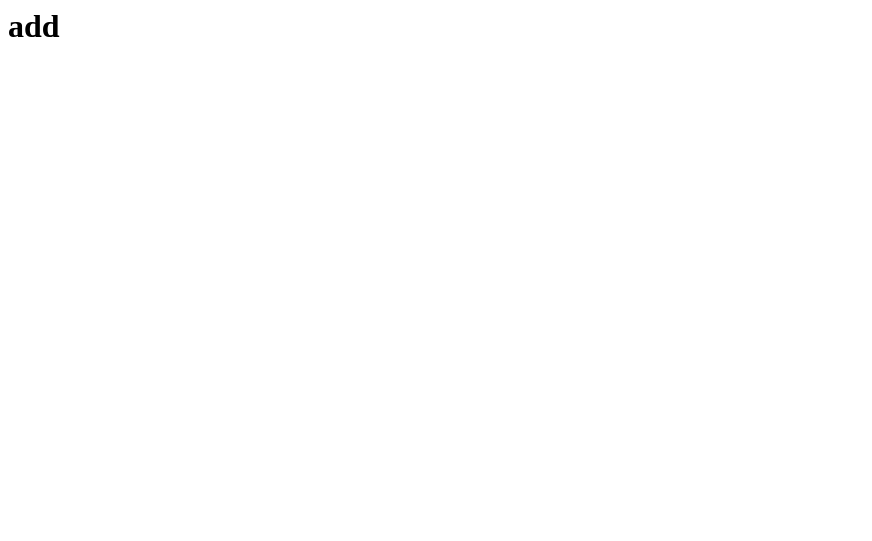
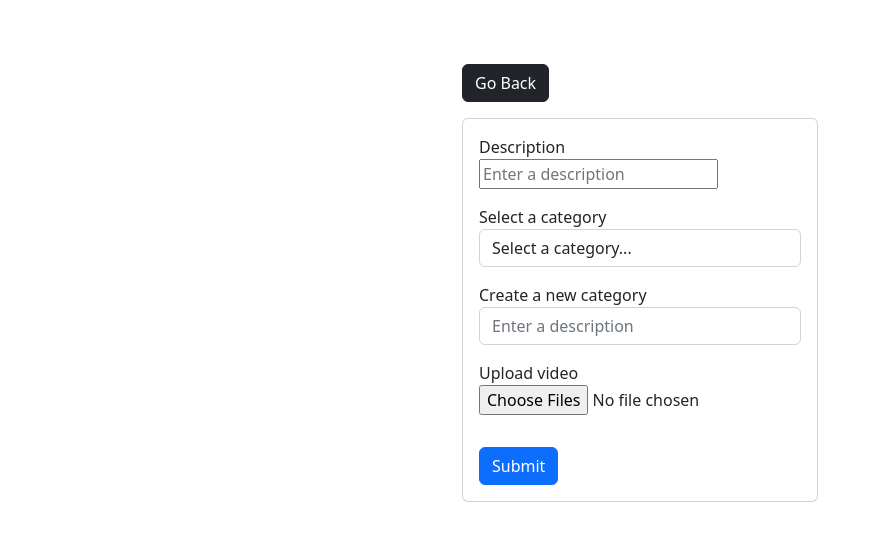
Before and after one commit to suraj-37/videostore, a Django app: page /add/ in a window 1280 px wide. Before the commit the part shown is almost empty. Shown: the top 541 px of the page, without its empty margins (0-872 px from the left). Run offline with Django 4.2, Linux system fonts and the light colour scheme; data comes from the database, SQL or seed files in the repository; both versions use the stored data as it was after the commit.

Commit message:
can add categories

```diff
--- a/videos/models.py
+++ b/videos/models.py
@@ -1,4 +1,7 @@
 from django.db import models
+from django.utils import timezone
+from django.core.validators import FileExtensionValidator
+
 
 # Create your models here.
 class Categorys(models.Model):
@@ -9,8 +12,9 @@ class Categorys(models.Model):
 
 class Videos(models.Model):
     Category=models.ForeignKey(Categorys, on_delete=models.SET_NULL, null=True, blank=True)
-    video=models.FileField(upload_to='videos/video_files' )
+    video=models.FileField(upload_to='videos/video_files',validators=[FileExtensionValidator(allowed_extensions=['mp4','mkv'] )] )
     description=models.TextField(max_length=500, null=False, blank =False)
+    # created_time=models.DateField(auto_now_add=True)
 
     def  __str__(self):
         return self.description
--- a/videos/templates/videos/add.html
+++ b/videos/templates/videos/add.html
@@ -1 +1,59 @@
-<h1>add</h1>
+<!DOCTYPE html>
+<html lang="en">
+
+<head>
+    <meta charset="UTF-8">
+    <meta http-equiv="X-UA-Compatible" content="IE=edge">
+    <meta name="viewport" content="width=device-width, initial-scale=1.0">
+    <title>Add photo</title>
+
+    <!-- CSS only -->
+    <link href="https://cdn.jsdelivr.net/npm/bootstrap@5.2.2/dist/css/bootstrap.min.css" rel="stylesheet" integrity="sha384-Zenh87qX5JnK2Jl0vWa8Ck2rdkQ2Bzep5IDxbcnCeuOxjzrPF/et3URy9Bv1WTRi" crossorigin="anonymous">
+
+</head>
+
+<body class="m-5">
+    <div class="container  ">
+        <div class="row justify-content-center">
+            <div class="col-md-4">
+                <a href="{%url 'gallery' %}" class="btn btn-dark my-3">Go Back</a>
+                <div class="card">
+
+                    <form method='POST' action="" enctype="multipart/form-data">
+                        {% csrf_token %}
+                        <div class="form-group m-3">
+                            <label>Description</label>
+                            <input required name="description" type="text" placeholder="Enter a description" class="for-control">
+                        </div>
+
+                        <div class="form-group m-3">
+                            <label>Select a category</label>
+                            <select name="category" class="form-control">
+                                <option value='none'>Select a category...</option>
+
+                                {%for category in categorys %}
+                                <option value="{{category.id}}">{{category.name}}</option>
+                                {%endfor%}
+
+                            </select>
+                        </div>
+
+                        <div class="form-group m-3">
+                            <label>Create a new category</label>
+                            <input name="category_new" type="text" placeholder="Enter a description" class="form-control">
+                        </div>
+
+                        <div class="form-group m-3">
+                            <label> Upload video</label>
+                            <input required name="video" multiple class="form-control-file" id="formFileLg" type="file">
+                        </div>
+                        <button type='submit' class="btn btn-primary m-3">Submit</button>
+                    </form>
+                </div>
+            </div>
+        </div>
+    </div>
+
+</body>
+
+</html>
--- a/videos/templates/videos/gallery.html
+++ b/videos/templates/videos/gallery.html
@@ -37,7 +37,7 @@
 
                             {% endfor %}
 
-                            <a href="{% url 'add' %}" class="btn btn-outline-dark btn-sm m-1">Add Categories</a>
+                            <a href="{% url 'add' %}" class="btn btn-outline-dark btn-sm m-1">Add  </a>
 
                         </ul>
                     </div>
--- a/videos/urls.py
+++ b/videos/urls.py
@@ -4,5 +4,5 @@ from . import views
 urlpatterns = [
     path( '',views.gallery,name='gallery'),
     path( 'video/<str:pk>',views.viewVideo ,name='video'),
-    path( 'add/',views.addVideos, name='add'),
+    path( 'add/', views.addVideos, name='add'),
 ]
--- a/videos/views.py
+++ b/videos/views.py
@@ -9,9 +9,27 @@ def gallery(request):
     context={'categorys':categorys,'videos':videos}
     return render( request, "videos/gallery.html",context)
 
-def addVideos(request):
-    return render( request, "videos/add.html")
-
 def viewVideo(request,pk):
     videos= Videos.objects.get(id=pk)
     return render( request, "videos/video.html" , {'videos':videos })
+
+
+def addVideos(request):
+    categorys=Categorys.objects.all()
+    if request.method == 'POST':
+        data=request.POST
+        video= request.FILES.get('video')
+        if data['category']!='none':
+            category=Categorys.objects.get(id=data['category'])
+        elif data['category_new']!='':
+            category, created=Categorys.objects.get_or_create(name=data['category_new'])
+        else:
+            category= None
+        video=Videos.objects.create(
+            Category=category,
+            description=data['description'],
+            video=video,
+        )
+
+    context={'categorys':categorys }
+    return render( request, "videos/add.html",context)
```
Also changed, not shown: db.sqlite3, 1 other file.
